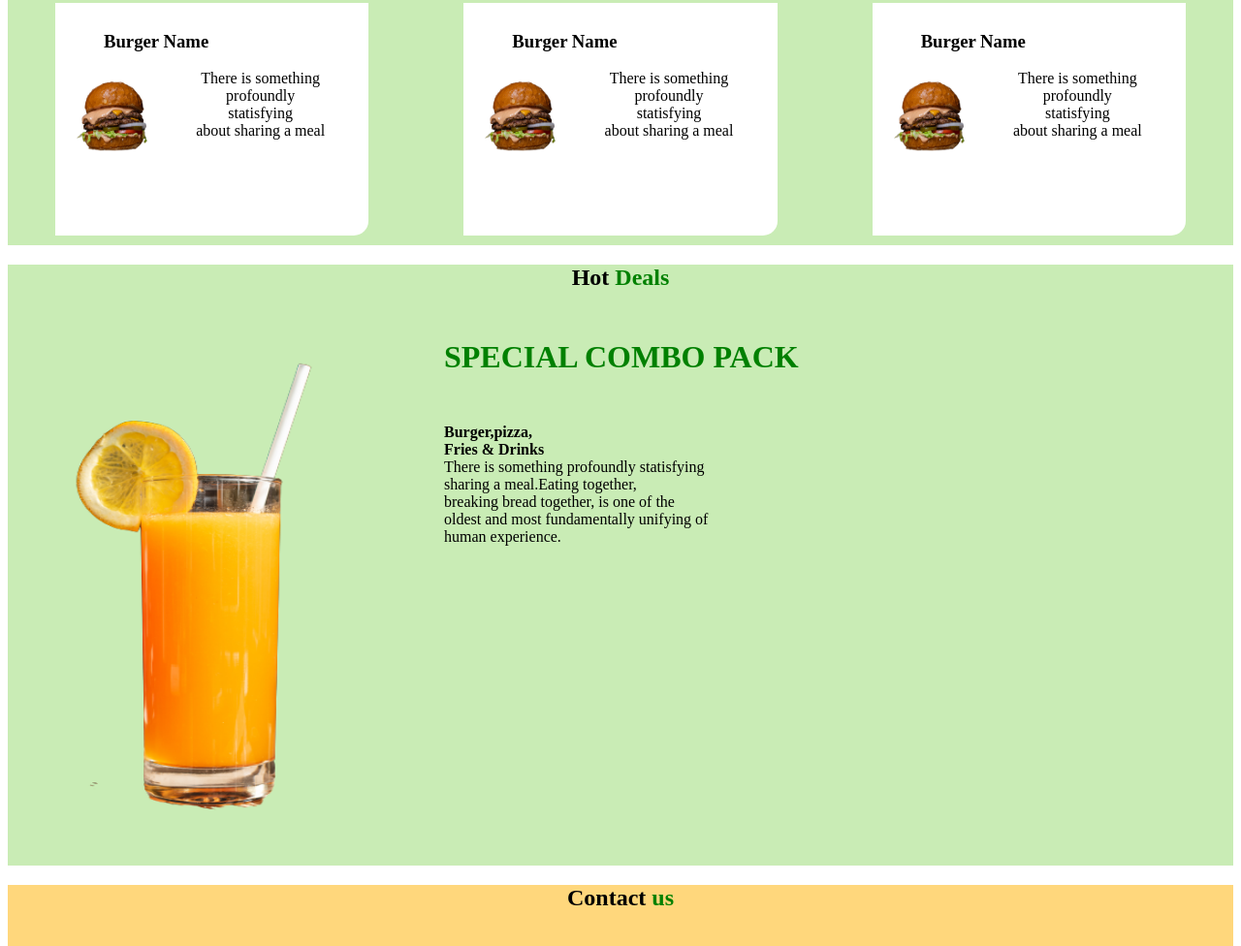
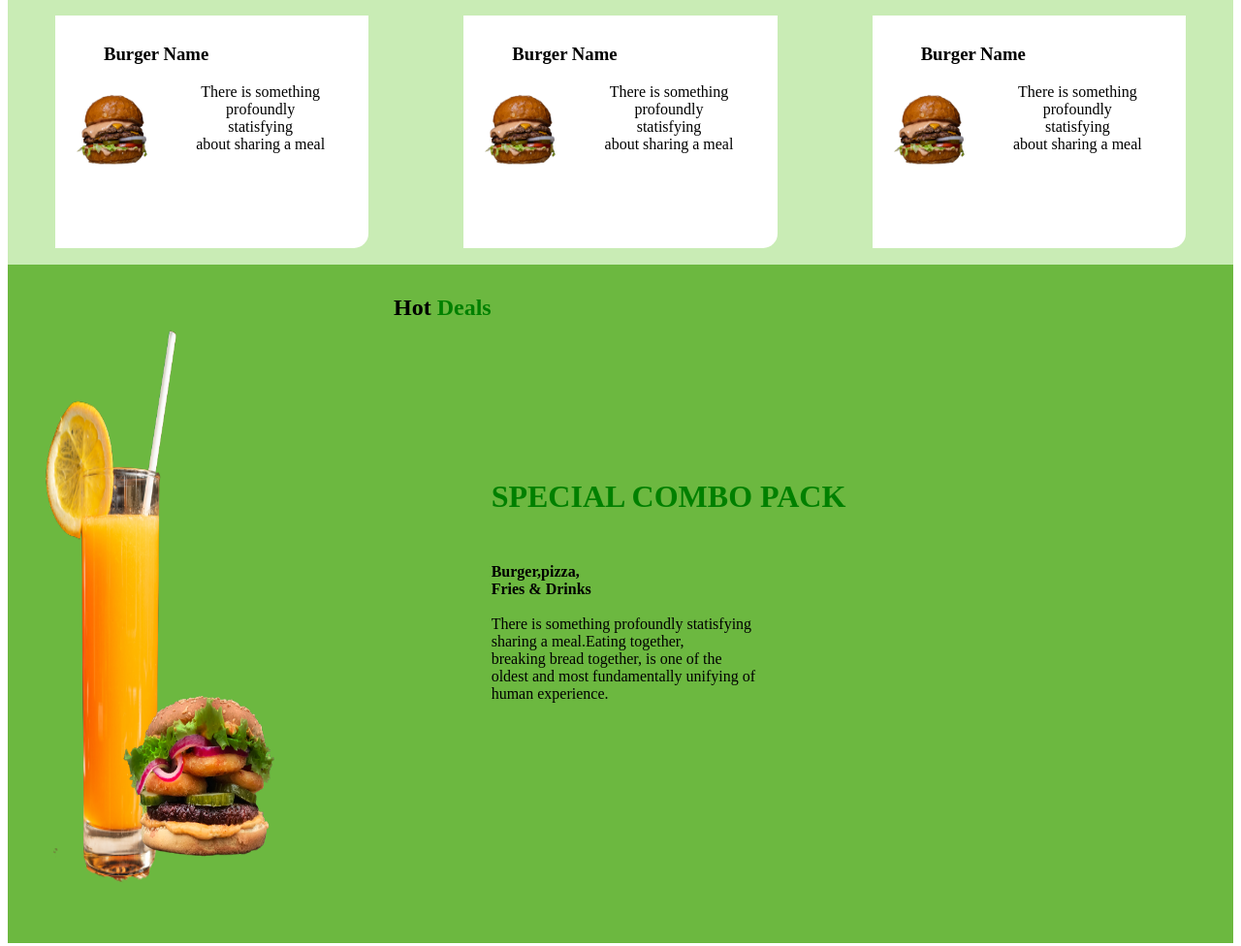
Before and after one commit to devseme/StreetFood-Website, a plain HTML site: page index.html in a window 1280 px wide. Shown: the part 1335-2311 px from the top of the page at 97% size. Drawn offline with Linux system fonts and the light colour scheme.

Commit message:
it will work as expected.only the first background

```diff
--- a/index.css
+++ b/index.css
@@ -80,7 +80,7 @@ main {
 .container{
     background-color:  #C9ECB5;
     width: 100%;
-    height: 600px;
+    height: 620px;
     display:flex;
     flex-direction: row;
     flex-wrap: wrap;
@@ -117,23 +117,50 @@ text-align: center;
 }
 
 .hotdeals{
-    background-color: #C9ECB5;
+    background-color:  #6CB840;
     width: 100%;
-    height: 620px;
+    height: 700px;
+    margin-bottom: 0;
+    margin-top: 0;
+    padding-top: 0;
+    display: flex;
+    flex-direction: row;
+}
+ #images{
+    float: left;
+    padding-top: 0;
+    margin-top: 0;
+    margin-bottom: 5px;
+    padding: 0;
+
+    width:250;
+ }
+#burgerpic{
+
+margin-left:-200px ;
+}
+#special{
+    align-items: center;
+    justify-content: center;
+    text-align: left;
+    margin-top: 200px;
 
 }
+
 .hotdeals>h2{
     text-align: center;
+    line-height: 2.0em;
 
 }
 .hotdeals>h1,p{
     margin-top: 50px;}
 
-.hotdeals>img{
+.hotdeals>#glass{
     float: left;
     width: 450px;
-    height: 550px;
-
+    height: 680px;
+    padding-top: 0;
+    margin-top: 0;
 }
 .contactus{
     background-color: #FFD77C;
@@ -142,6 +169,8 @@ text-align: center;
     align-items: center;
     text-align: center;
     margin-top: 0;
+    margin-bottom: 0;
+    padding-top: 0;
 }
 #submit{
     color: white;
--- a/index.html
+++ b/index.html
@@ -77,15 +77,18 @@
     </div>
 </div>
 <div class="hotdeals">
-    <h2 class="title">Hot <span style="color:green">Deals</span></h2>
-    <img src="./images/abhishek-hajare-kkrXVKK-jhg-unsplash-removebg-preview.png">
-    <h1 class="title2"><span style="color:green">SPECIAL COMBO PACK</span></h1>
+    <div id="images" ><img src="./images/abhishek-hajare-kkrXVKK-jhg-unsplash-removebg-preview.png" width="250"
+        height="680";>
+        <img id="burgerpic" src="./images/likemeat-73_obA0IB_0-unsplash-removebg-preview.png" width="300" height="300">
+    </div>
+  &nbsp;&nbsp;  &nbsp;&nbsp;  &nbsp;&nbsp;  &nbsp;&nbsp;<h2 class="title">Hot <span style="color:green">Deals</span></h2><br>
+ <div id="special"><h1 class="title2"><span style="color:green">SPECIAL COMBO PACK</span></h1>
 
-    <p class="title3"><strong>Burger,pizza,<br>Fries & Drinks<br></strong>
+    <p class="title3"><strong>Burger,pizza,<br>Fries & Drinks<br></strong><br>
 
      There is something profoundly statisfying<br> sharing a meal.Eating together,<br>breaking bread together,
         is one of the <br>oldest and most fundamentally unifying of<br> human experience.
-    </p>
+    </p></div>
 
 </div>
 <div class="contactus">
--- a/style.css
+++ b/style.css
@@ -17,7 +17,7 @@ footer{
     display: flex;
     flex-direction: row;
     justify-content: space-around;
-    margin-top: 5px;
+    margin-top: 10px;
     height: 260px;
 }
 #sendbutton{
```
